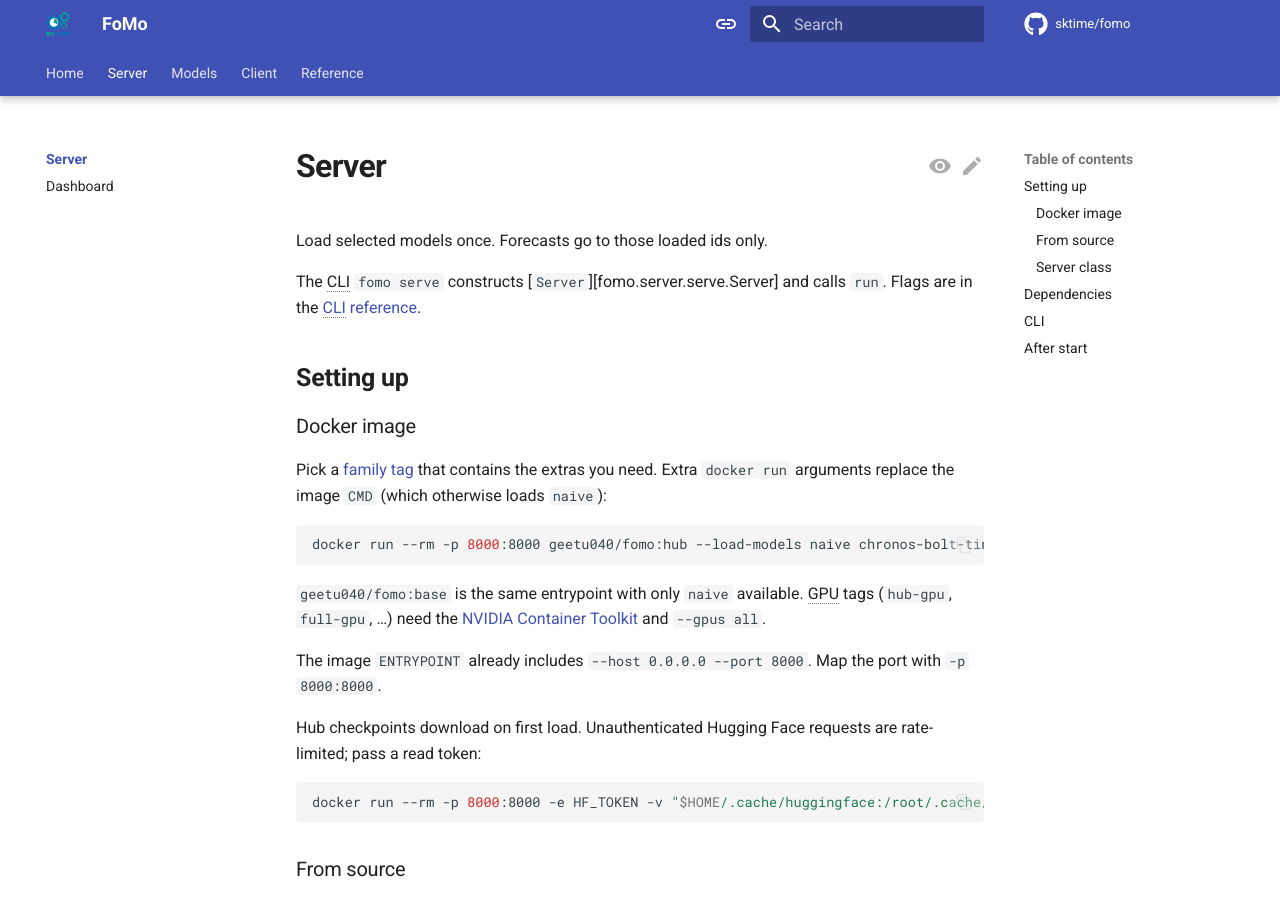
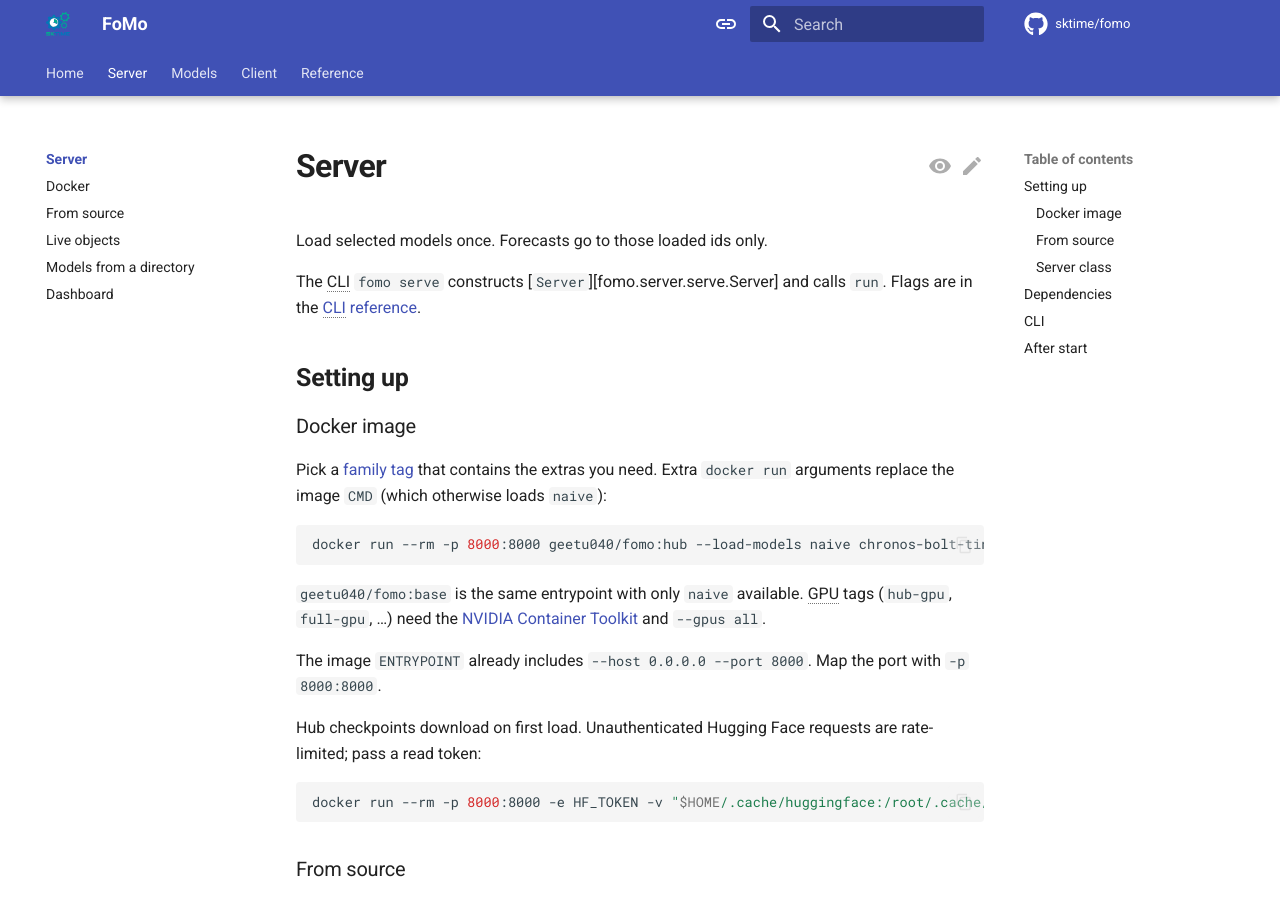
Before and after one commit to sktime/tserve, an MkDocs documentation site: the page built from docs/server/index.md, in a window 1280 px wide and 900 px high. Built offline with MkDocs 1.6.1 and Material for MkDocs 9.7.7, drawn with Linux system fonts in a browser that asks for light colours; comment, search, counter and statistics services are not loaded.

Commit message:
update server navigation

```diff
--- a/mkdocs.yml
+++ b/mkdocs.yml
@@ -161,7 +161,11 @@ nav:
       - Getting started: index.md
       - Overview: overview.md
   - Server:
-      - Install and serve: server/index.md
+      - server/index.md
+      - Docker: server/docker.md
+      - From source: server/source.md
+      - Live objects: server/live-objects.md
+      - Models from a directory: server/models-dir.md
       - Dashboard: server/dashboard.md
   - Models:
       - Load models: models/index.md
```
